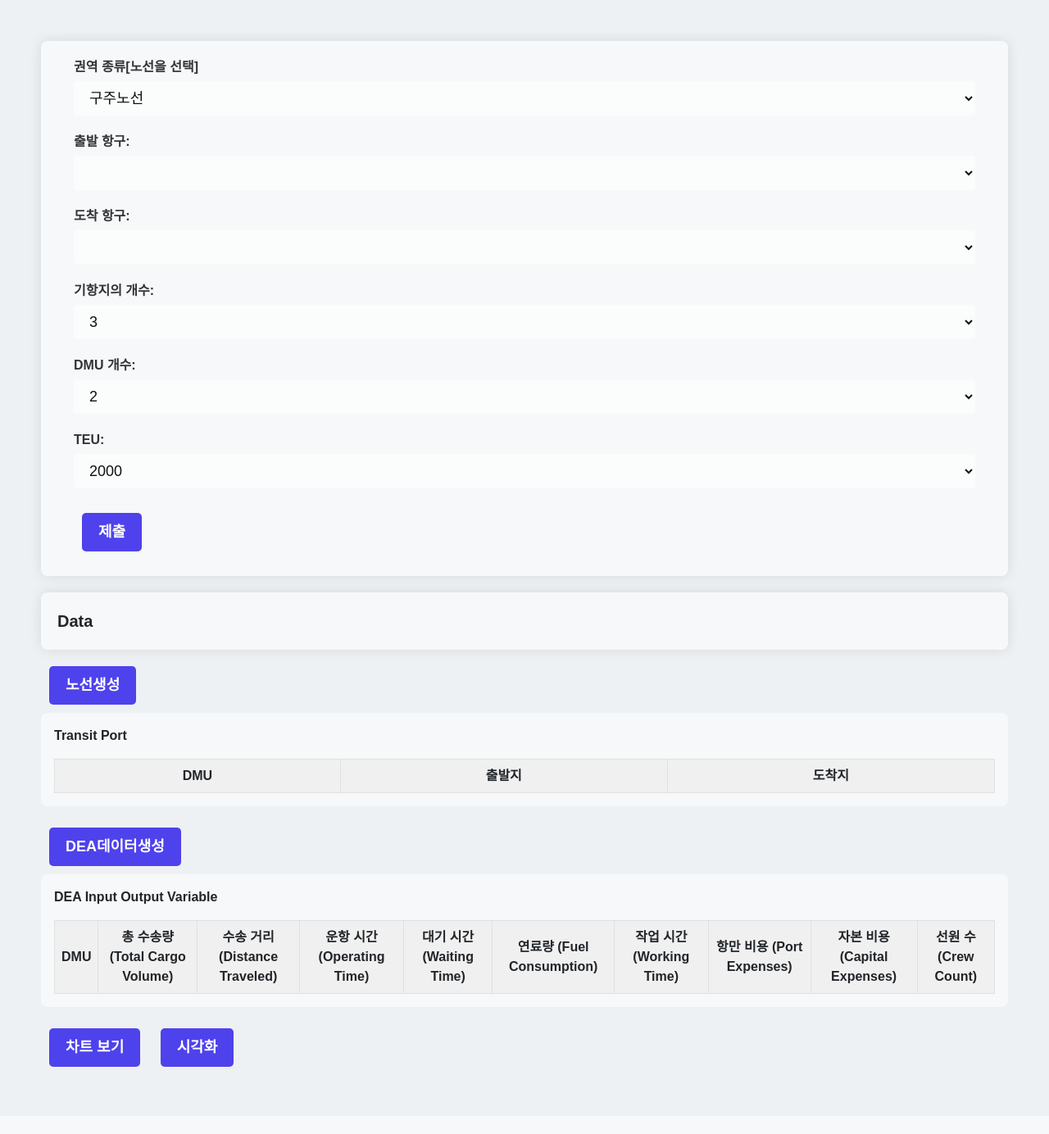
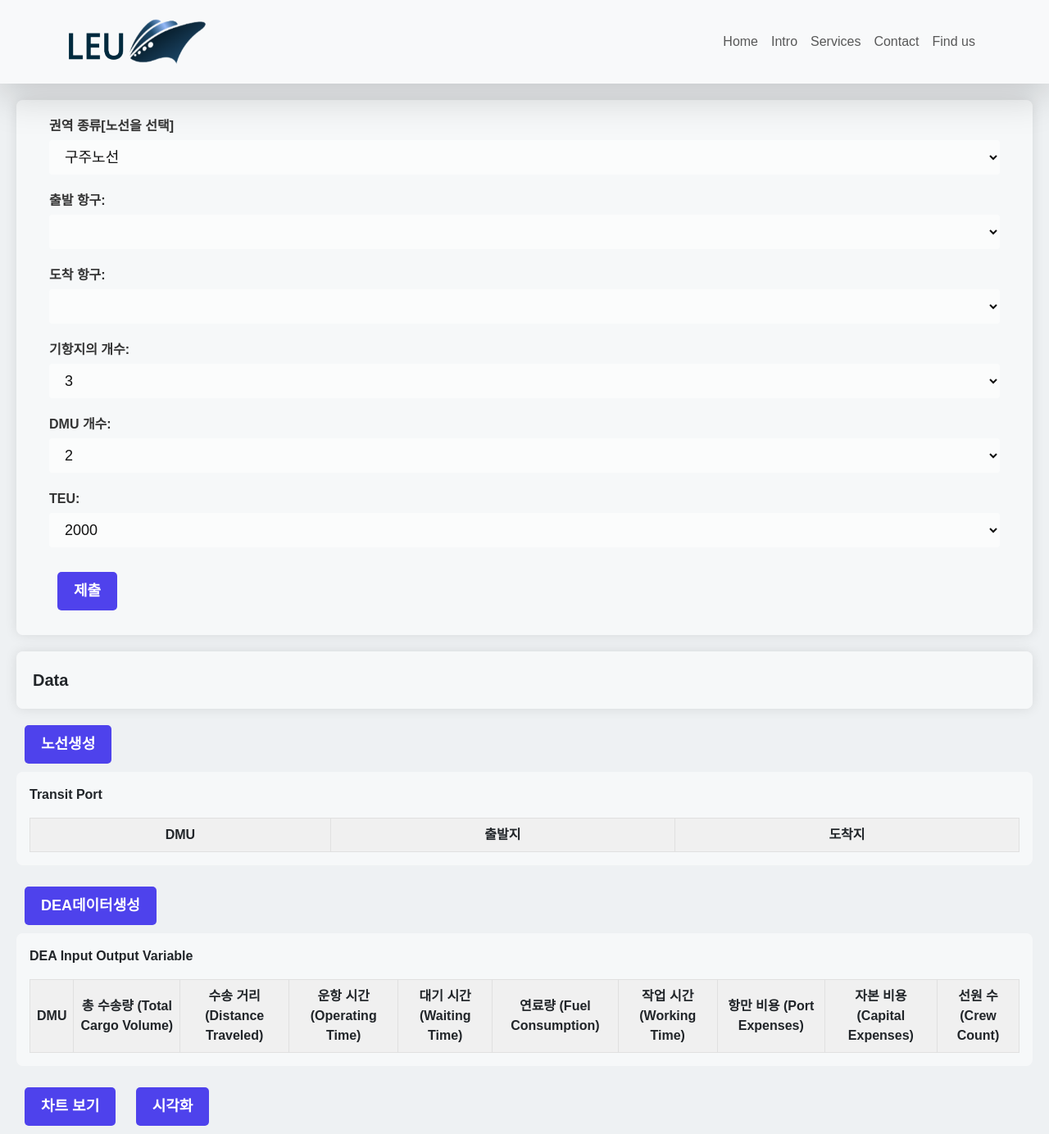
Before and after one commit to HaniumProject-LEU/ship_route_efficiency_analysis, a Node server app: page /page in a window 1280 px wide. Shown: the whole page at 82% size. Before the commit the page ends 1302 px from the top, so only its background shows below. Run offline with Node 20, Linux system fonts and the light colour scheme; lists and menus that the app fills with data are empty.

Commit message:
nav_bar_수정

```diff
--- a/public/css/page_style.css
+++ b/public/css/page_style.css
@@ -2,7 +2,7 @@ body {
     font-family: 'Arial', sans-serif;
     /* background: rgba(100, 134, 246, 0.7); */
     background:  rgba(96,125,139,0.1);
-    padding: 50px;
+    padding: 0px;
 }
 
 form {
--- a/public/views/page.ejs
+++ b/public/views/page.ejs
@@ -7,9 +7,66 @@
     <link rel="stylesheet" href="/css/bootstrap.css" />
     <link rel="stylesheet" href="/css/page_style.css">
     <link rel="stylesheet" href="https://cdnjs.cloudflare.com/ajax/libs/font-awesome/5.15.3/css/all.min.css">
+
+    <style>
+
+        .navbar {
+            margin-bottom: 20px;
+        }
+        .content-container {
+            margin-left: 20px; /* 왼쪽 마진 */
+            margin-right: 20px; /* 오른쪽 마진 */
+        }
+    </style>
 </head>
 
 <body>
+    <nav class="navbar navbar-expand-lg navbar-light bg-light py-3 shadow-lg sticky-top">
+        <div class="container">
+            <a href="/" class="navbar-brand align-middle">
+                <h3 class="m-0">
+                    <img src="images/LEUU.png" alt="Logo" height="60px" width="170px">
+
+                </h3>
+            </a>
+            <button class="navbar-toggler" type="button" data-bs-toggle="collapse"
+                data-bs-target="#navbarSupportedContent" aria-controls="navbarSupportedContent" aria-expanded="false"
+                aria-label="Toggle navigation">
+                <span class="navbar-toggler-icon"></span>
+            </button>
+            <div class="collapse navbar-collapse" id="navbarSupportedContent">
+                <ul class="navbar-nav ms-auto mb-2 mb-lg-0">
+                    <li class="nav-item">
+                        <a href="/" class="nav-link">
+                            Home
+                        </a>
+                    </li>
+                    <li class="nav-item">
+                        <a href="#intro" class="nav-link">
+                            Intro
+                        </a>
+                    </li>
+                    <li class="nav-item">
+                        <a href="#services" class="nav-link">
+                            Services
+                        </a>
+                    </li>
+
+                    <li class="nav-item">
+                        <a href="#cta" class="nav-link">
+                            Contact
+                        </a>
+                    </li>
+                    <li class="nav-item">
+                        <a href="#find-us" class="nav-link">
+                            Find us
+                        </a>
+                    </li>
+                </ul>
+            </div>
+        </div>
+    </nav>
+    <div class="content-container">
     <form action="/chart_europe" method="GET" id="myForm">
         <div class="form-element">
             <label for="region">권역 종류[노선을 선택]</label>
@@ -112,9 +169,10 @@
         </table>
     </div>
 
+
     <button id="chartBtn">차트 보기</button>
     <button id="visualizeBtn">시각화</button>
-
+</div>
 
     <script src='/js/webpage/input.js'></script>
 </body>
```
